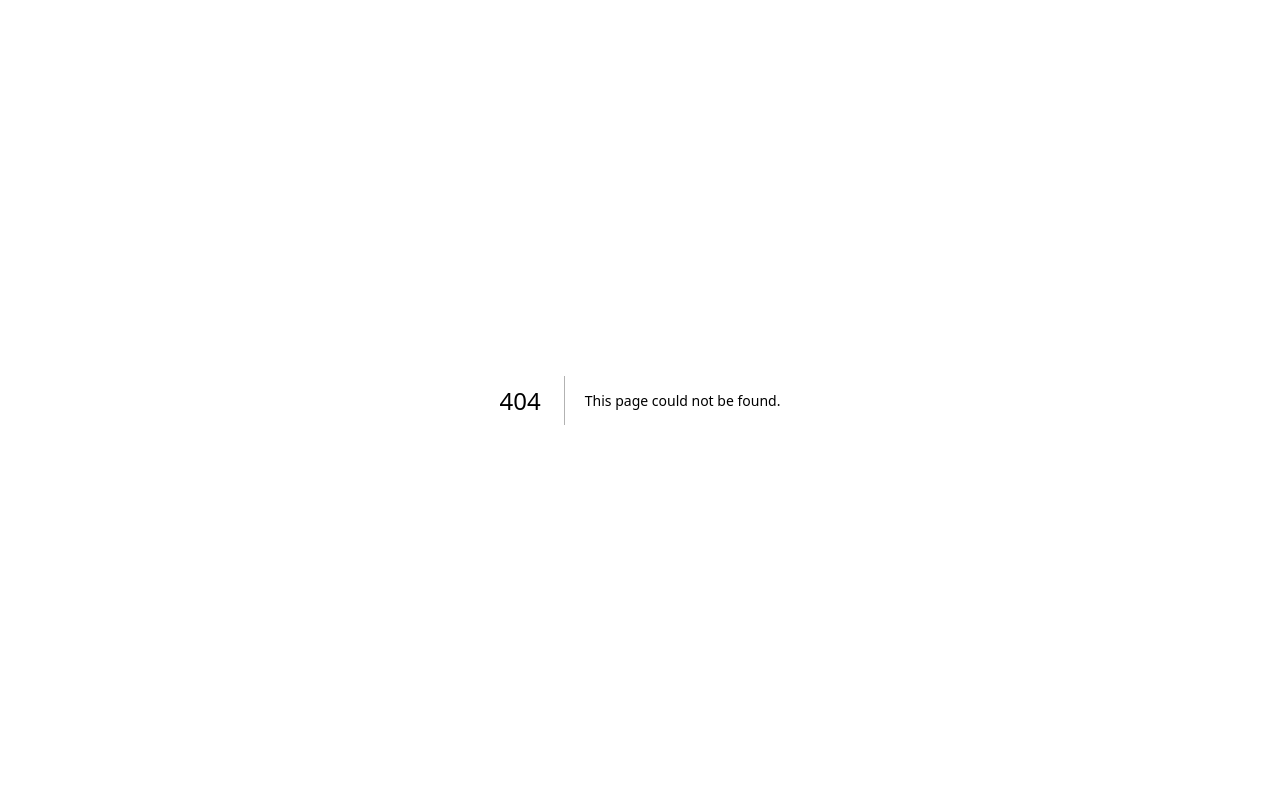
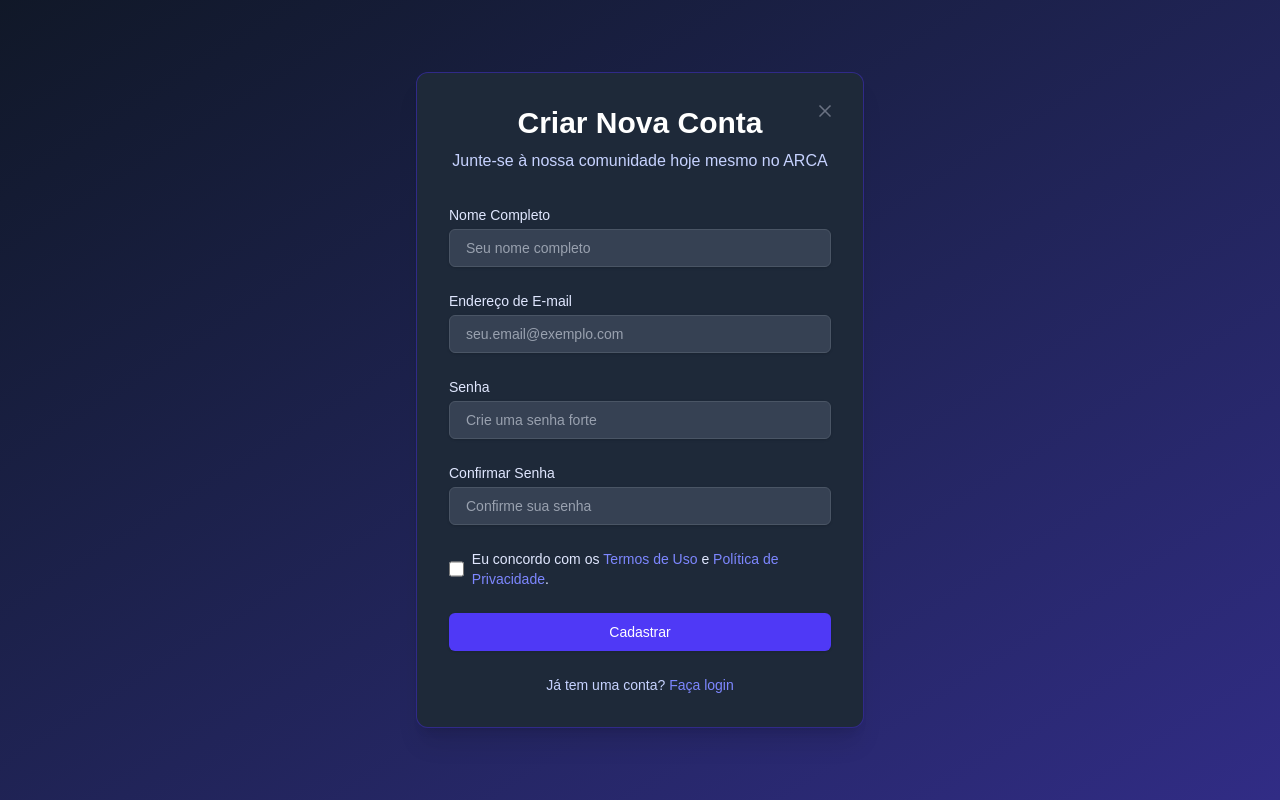
Before and after one commit to markao23/Arca-gereciamento, a Next.js app in the folder arca/: page /associar in a window 1280 px wide. Before the commit this address had no page. Built offline with nearby package versions, Linux system fonts and the light colour scheme.

Commit message:
tiago a pagina de cadastro ta feita to subindo pra vc ver e depois da uma olhada no readme pq la vo colocar as pagina pra vc dar uma avaliada e fica de olho nos commit como esse por aqui vo dar estruçoes e dicas

```diff
--- /dev/null
+++ b/arca/src/app/associar/page.tsx
@@ -0,0 +1,142 @@
+// src/app/register/page.tsx (ou o caminho do seu componente Register)
+
+import Link from 'next/link';
+import { X } from 'lucide-react';
+
+
+export default function Register() {
+    return (
+        <div className="min-h-screen flex items-center justify-center bg-gradient-to-br from-gray-900 to-indigo-900 p-4 sm:p-6 lg:p-8">
+            <div className="relative w-full max-w-md bg-gray-800 shadow-xl rounded-xl p-6 sm:p-8 border border-indigo-700/50">
+                <Link href="/" aria-label="Voltar pra pagina inicial" className="absolute top-6 right-6 p-1 rounded-full text-gray-500 hover:text-white
+                 hover:bg-gray-700 transition-all">
+                    <X size={20}/>
+                </Link>
+                <div className="text-center mb-8">
+                    <h1 className="text-3xl font-bold text-white">
+                        Criar Nova Conta
+                    </h1>
+                    <p className="mt-2 text-indigo-200">
+                        Junte-se à nossa comunidade hoje mesmo no ARCA
+                    </p>
+                </div>
+
+                <form className="space-y-6">
+                    {/* Campo Nome Completo */}
+                    <div>
+                        <label htmlFor="fullName" className="block text-sm font-medium text-indigo-100">
+                            Nome Completo
+                        </label>
+                        <div className="mt-1">
+                            <input
+                                id="fullName"
+                                name="fullName"
+                                type="text"
+                                autoComplete="name"
+                                required
+                                className="appearance-none block w-full px-4 py-2 bg-gray-700 border border-gray-600 rounded-md shadow-sm placeholder-gray-400 text-white focus:outline-none focus:ring-indigo-500 focus:border-indigo-500 sm:text-sm"
+                                placeholder="Seu nome completo"
+                            />
+                        </div>
+                    </div>
+
+                    {/* Campo Email */}
+                    <div>
+                        <label htmlFor="email" className="block text-sm font-medium text-indigo-100">
+                            Endereço de E-mail
+                        </label>
+                        <div className="mt-1">
+                            <input
+                                id="email"
+                                name="email"
+                                type="email"
+                                autoComplete="email"
+                                required
+                                className="appearance-none block w-full px-4 py-2 bg-gray-700 border border-gray-600 rounded-md shadow-sm placeholder-gray-400 text-white focus:outline-none focus:ring-indigo-500 focus:border-indigo-500 sm:text-sm"
+                                placeholder="seu.email@exemplo.com"
+                            />
+                        </div>
+                    </div>
+
+                    {/* Campo Senha */}
+                    <div>
+                        <label htmlFor="password" className="block text-sm font-medium text-indigo-100">
+                            Senha
+                        </label>
+                        <div className="mt-1">
+                            <input
+                                id="password"
+                                name="password"
+                                type="password"
+                                autoComplete="new-password"
+                                required
+                                className="appearance-none block w-full px-4 py-2 bg-gray-700 border border-gray-600 rounded-md shadow-sm placeholder-gray-400 text-white focus:outline-none focus:ring-indigo-500 focus:border-indigo-500 sm:text-sm"
+                                placeholder="Crie uma senha forte"
+                            />
+                        </div>
+                    </div>
+
+                    {/* Campo Confirmar Senha */}
+                    <div>
+                        <label htmlFor="confirmPassword" className="block text-sm font-medium text-indigo-100">
+                            Confirmar Senha
+                        </label>
+                        <div className="mt-1">
+                            <input
+                                id="confirmPassword"
+                                name="confirmPassword"
+                                type="password"
+                                autoComplete="new-password"
+                                required
+                                className="appearance-none block w-full px-4 py-2 bg-gray-700 border border-gray-600 rounded-md shadow-sm placeholder-gray-400 text-white focus:outline-none focus:ring-indigo-500 focus:border-indigo-500 sm:text-sm"
+                                placeholder="Confirme sua senha"
+                            />
+                        </div>
+                    </div>
+
+                    {/* Checkbox de Termos de Uso */}
+                    <div className="flex items-center">
+                        <input
+                            id="terms"
+                            name="terms"
+                            type="checkbox"
+                            required
+                            className="h-4 w-4 text-indigo-600 focus:ring-indigo-500 border-gray-600 rounded bg-gray-700"
+                        />
+                        <label htmlFor="terms" className="ml-2 block text-sm text-indigo-100">
+                            Eu concordo com os{' '}
+                            <Link href="/terms" className="font-medium text-indigo-400 hover:text-indigo-300">
+                                Termos de Uso
+                            </Link>{' '}
+                            e{' '}
+                            <Link href="/policy" className="font-medium text-indigo-400 hover:text-indigo-300">
+                                Política de Privacidade
+                            </Link>
+                            .
+                        </label>
+                    </div>
+
+                    {/* Botão de Cadastro */}
+                    <div>
+                        <button
+                            type="submit"
+                            className="w-full flex justify-center py-2 px-4 border border-transparent rounded-md shadow-sm text-sm font-medium text-white bg-indigo-600 hover:bg-indigo-700 focus:outline-none focus:ring-2 focus:ring-offset-2 focus:ring-indigo-500 transition-colors"
+                        >
+                            Cadastrar
+                        </button>
+                    </div>
+                </form>
+
+                {/* Link para Login */}
+                <div className="mt-6 text-center">
+                    <p className="text-sm text-indigo-200">
+                        Já tem uma conta?{' '}
+                        <Link href="/login" className="font-medium text-indigo-400 hover:text-indigo-300">
+                            Faça login
+                        </Link>
+                    </p>
+                </div>
+            </div>
+        </div>
+    );
+}
```
Also changed, not shown: arca/src/app/associar/associar.tsx (deleted).
